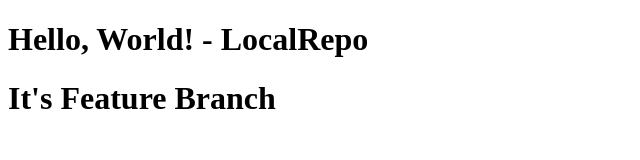
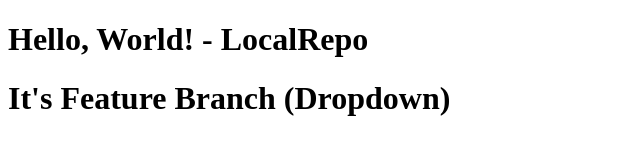
Before and after one commit to surajkadam-2703/localrepo, a plain HTML site: page index.html in a window 1280 px wide. Shown: the whole page, without its empty margins (0-640 px from the left). Drawn offline with Linux system fonts and the light colour scheme.

Commit message:
feature Dropdown added

```diff
--- a/index.html
+++ b/index.html
@@ -7,7 +7,7 @@
 </head>
 <body>
     <h1>Hello, World! - LocalRepo</h1>
-    <h1>It's Feature Branch</h1>
+    <h1>It's Feature Branch (Dropdown)</h1>
     </h1>
 </body>
 </html>
```
